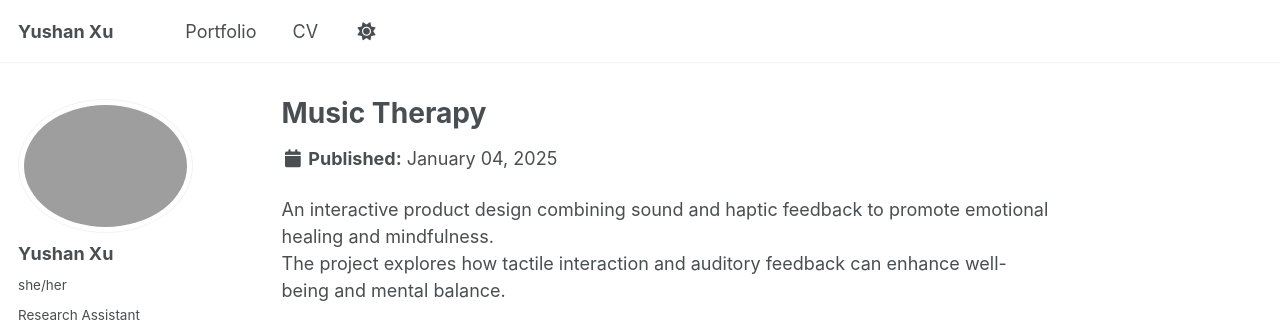
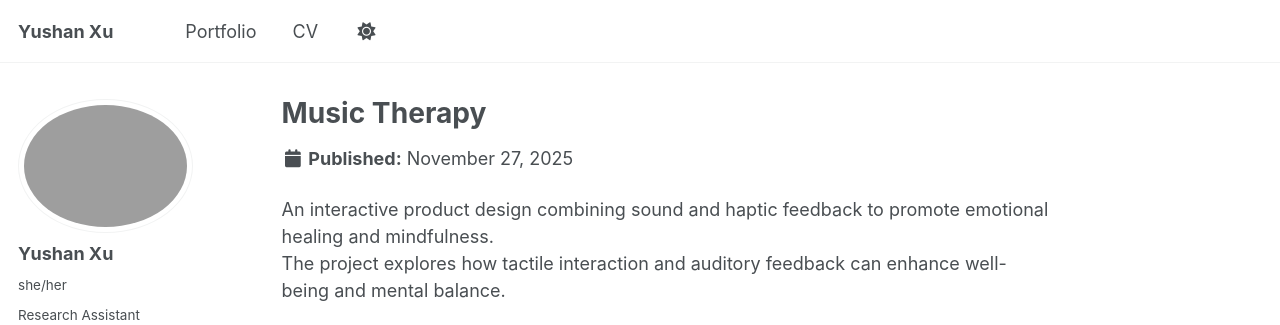
Before and after one commit to Yushan-Xu/Yushan-Xu.github.io, a Jekyll site: the page built from _portfolio/MusicTherapy.md, in a window 1280 px wide and 900 px high. Shown: the top 325 px of the window. Built offline with Jekyll 4.4.1, drawn with Linux system fonts in a browser that asks for light colours; a script that is not in the unit is left out.

Commit message:
Update MusicTherapy.md

```diff
--- a/_portfolio/MusicTherapy.md
+++ b/_portfolio/MusicTherapy.md
@@ -1,7 +1,7 @@
 ---
 layout: single
 title: "Music Therapy"
-date: 2025-01-04
+date: 2025-11-27
 show_date: false
 read_time: false
 permalink: /_portfolio/MusicTherapy/
```
